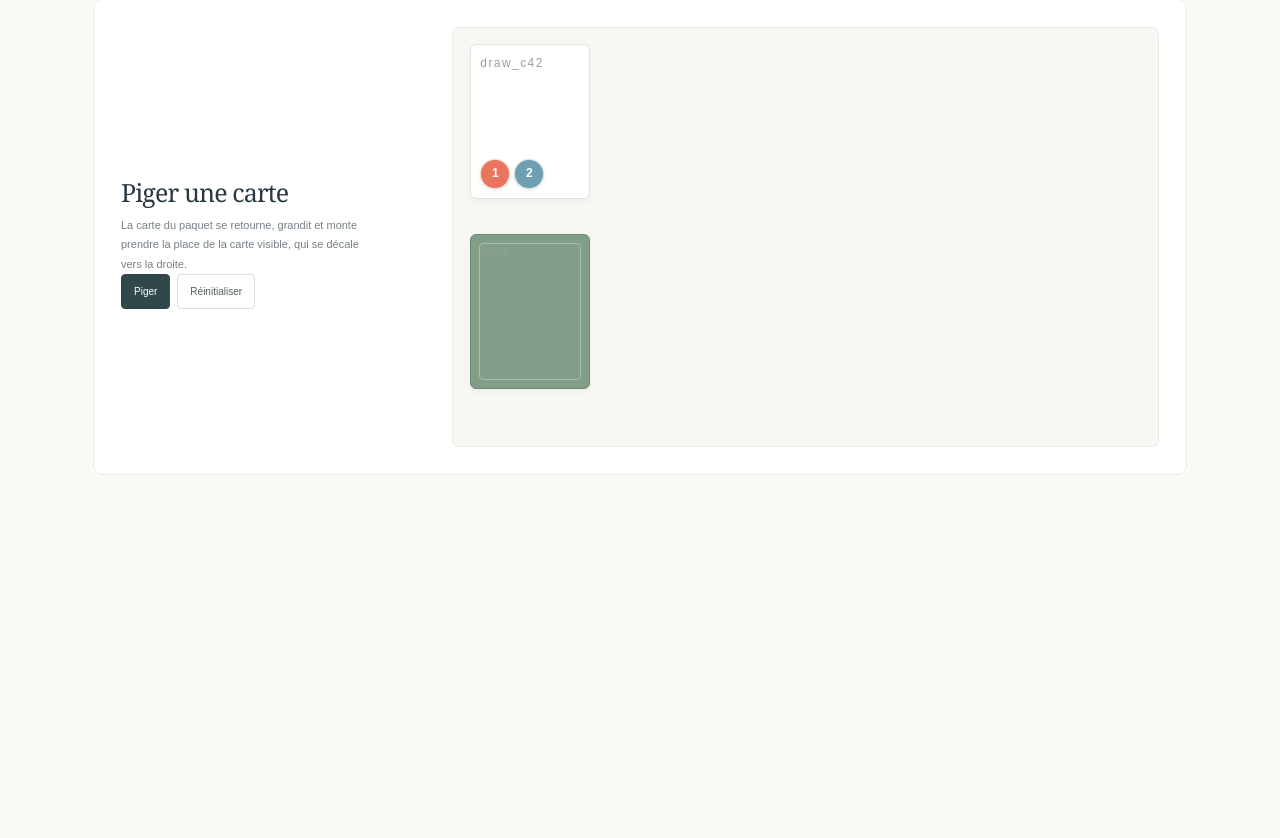
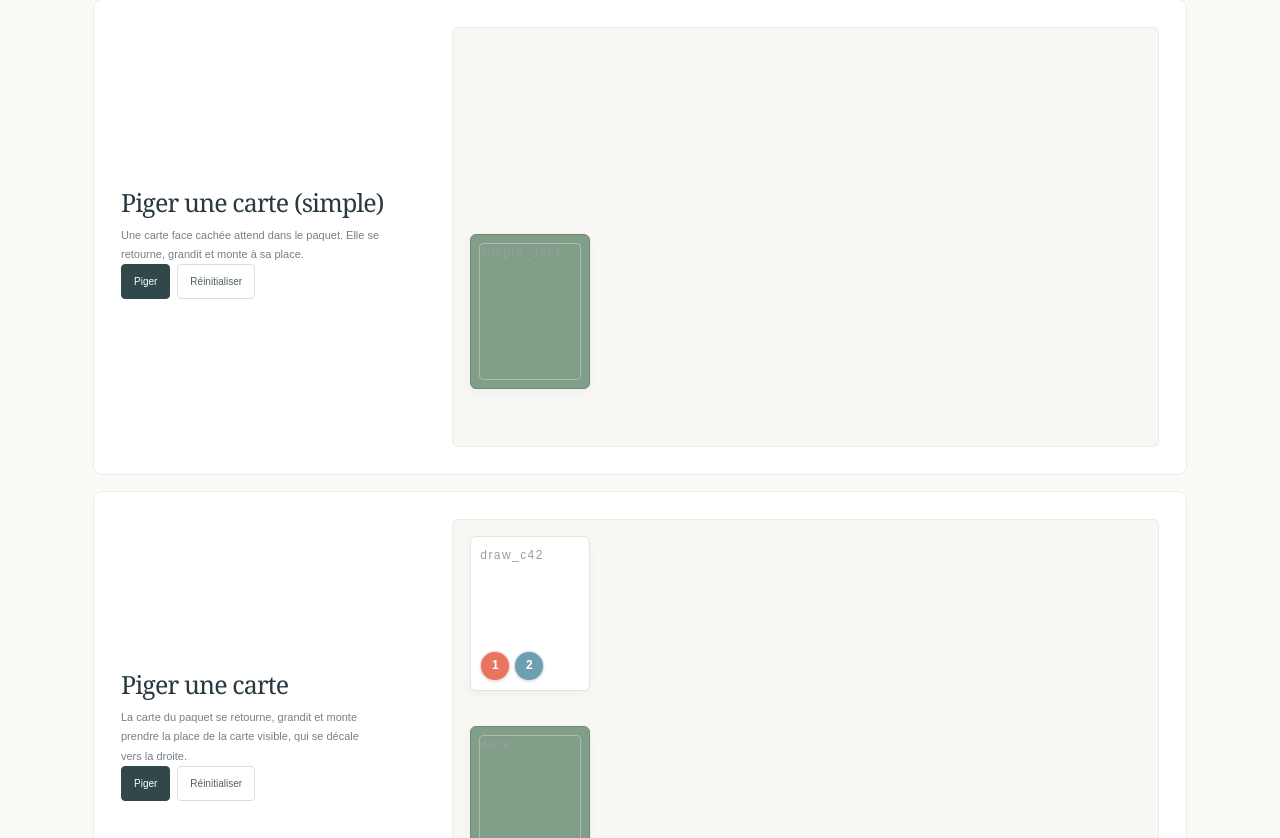
Before and after one commit to AmelBadraLakhnech/css-animations-exercice, a Next.js app: page / in a window 1280 px wide. Shown: the part 1262-2100 px from the top of the page. Before the commit the page ends 1817 px from the top, so only its background shows below. Built offline with nearby package versions, Linux system fonts and the light colour scheme.

Commit message:
2 exercices de pige de cartes

```diff
--- a/components/animations-css.tsx
+++ b/components/animations-css.tsx
@@ -40,6 +40,8 @@ export function AnimationsCSS() {
   const [selectedPowerId, setSelectedPowerId] = useState<PowerId>("p1");
   // Nombre de cartes pigées après la première (0, 1 ou 2).
   const [drawnCount, setDrawnCount] = useState(0);
+  // Pige simple : false = la carte est face cachée dans le paquet, true = elle a été pigée.
+  const [simpleDrawn, setSimpleDrawn] = useState(false);
   // Les cartes de la pige : c42 est déjà visible, les deux autres sont dans le paquet.
   const drawCards = powerCards;
   // On affiche la plus récente à gauche : c'est elle qui prend la place de la carte visible.
@@ -191,8 +193,40 @@ export function AnimationsCSS() {
             </div>
           </article>
 
-          {/* Exercice de la pige */}
+          {/* Exercice de la pige SIMPLE */}
           <article className="exercise-panel" id="exercice-6">
+            <div className="exercise-copy">
+              <h3>Piger une carte (simple)</h3>
+              <p>Une carte face cachée attend dans le paquet. Elle se retourne, grandit et monte à sa place.</p>
+              <div className="button-pair">
+                <button className="button-primary" onClick={() => setSimpleDrawn(true)} disabled={simpleDrawn}>
+                  Piger
+                </button>
+                <button className="button-outline" onClick={() => setSimpleDrawn(false)}>
+                  Réinitialiser
+                </button>
+              </div>
+            </div>
+            <div className="demo-stage draw-stage" aria-label="Démonstration simple de la pige d’une carte">
+              <div className="card-row">
+                {simpleDrawn && (
+                  <PlayingCard
+                    id="simple_c42"
+                    powerIds={powerCards[0].powerIds}
+                    className="flip-scale-2-ver-right"
+                  />
+                )}
+              </div>
+              {!simpleDrawn && (
+                <div className="card-row draw-deck">
+                  <PlayingCard id="simple_deck" className="card-back" />
+                </div>
+              )}
+            </div>
+          </article>
+
+          {/* Exercice de la pige COMPLEXE */}
+          <article className="exercise-panel" id="exercice-7">
             <div className="exercise-copy">
               <h3>Piger une carte</h3>
               <p>La carte du paquet se retourne, grandit et monte prendre la place de la carte visible, qui se décale vers la droite.</p>
```
